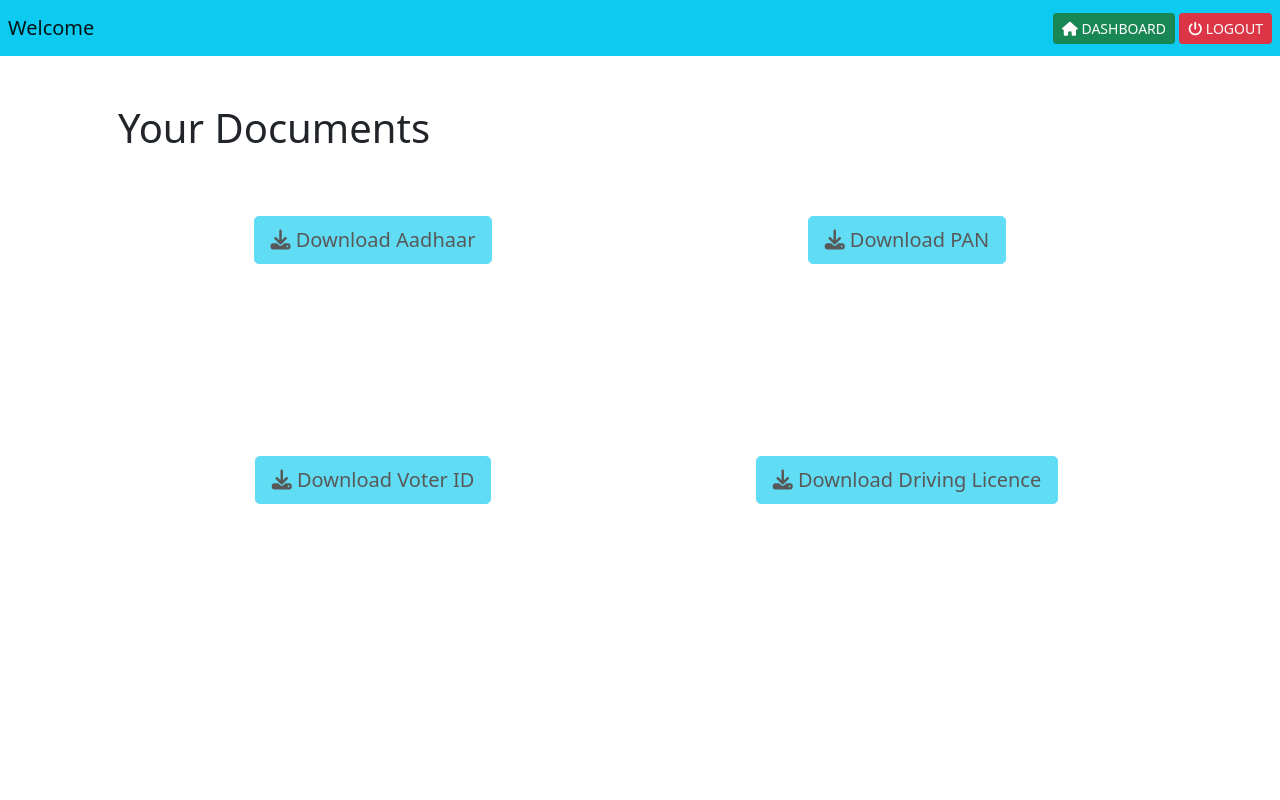
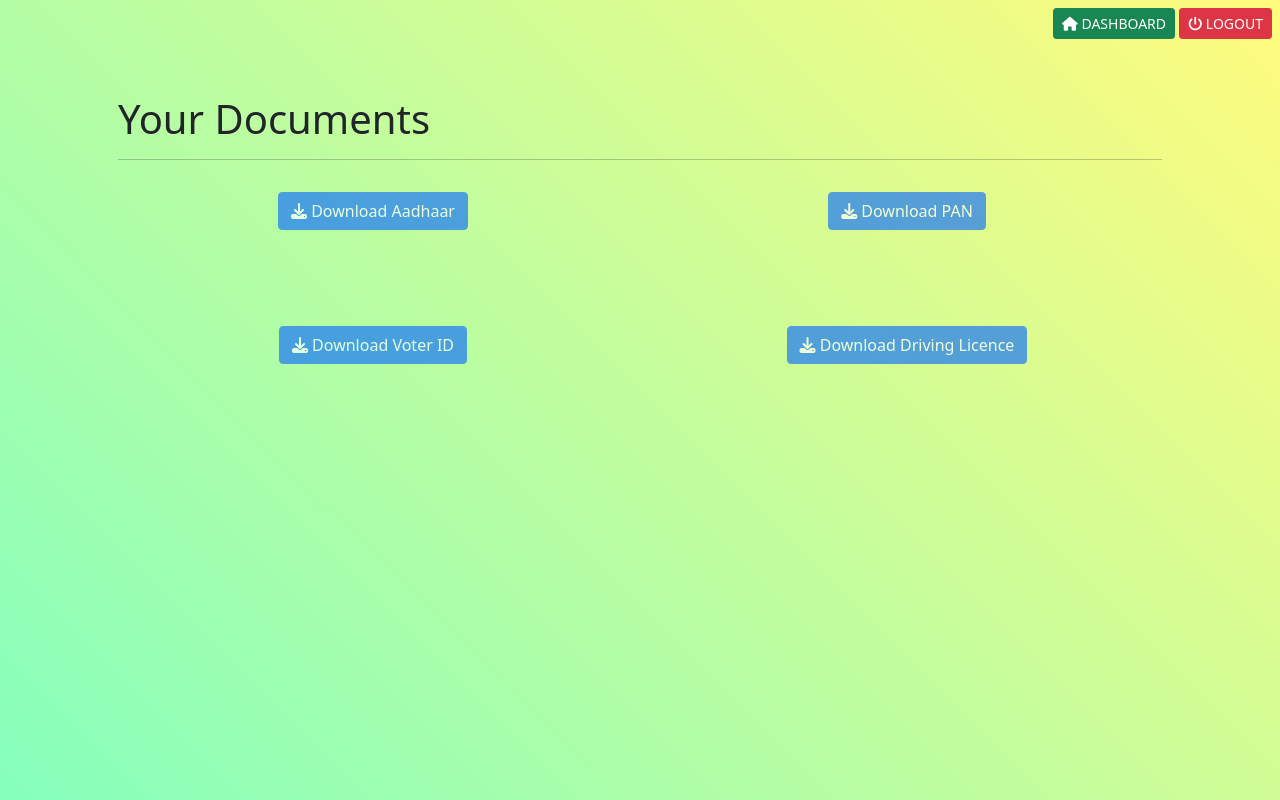
Before and after one commit to shadmanmd/pocket-certificate, a Flask app: template project/templates/citizen-view-doc.html in a window 1280 px wide. Run offline with Flask 2, Linux system fonts and the light colour scheme; the template is opened without the code that fills it, so the values that code supplies are empty; some libraries are stand-ins or nearby versions.

Commit message:
citizen ui improve

```diff
--- /dev/null
+++ b/project/static/citizen.css
@@ -0,0 +1,11 @@
+html,
+body {
+  height: 100%;
+}
+
+body {
+  background-color: #85ffbd;
+  background-image: linear-gradient(45deg, #85ffbd 0%, #fffb7d 100%);
+  background-repeat: no-repeat;
+  background-attachment: fixed;
+}
--- a/project/templates/citizen-view-doc.html
+++ b/project/templates/citizen-view-doc.html
@@ -1,7 +1,12 @@
 {% extends "layout.html" %} {% block title %}Citizen | View Documents{% endblock
-%} {% block content %}
-<nav class="navbar navbar-light bg-info p-2">
-  <a href="/citizen/dashboard" class="navbar-brand">Welcome {{docs[1]}}</a>
+%} {% block css %}<link
+  rel="stylesheet"
+  type="text/css"
+  href="{{ url_for('static', filename='citizen.css') }}"
+/>
+{% endblock %} {% block content %}
+<nav class="navbar p-2">
+  <a href="/citizen/dashboard" class="navbar-brand"></a>
   <div class="float-end">
     <a href="/citizen/dashboard" class="btn btn-sm btn-success" role="button"
       ><i class="fas fa-home"></i> DASHBOARD</a
@@ -33,20 +38,22 @@
     ></button>
   </div>
   {% endif %} {% endif %}
-  <h1 class="pb-2">Your Documents</h1>
-  <div class="row">
+  <h1>Your Documents</h1>
+  <hr />
+  <div class="row pt-3">
     <div class="col-6 text-center px-5 pb-5">
       {% if docs[2] %}
       <a
         href="/downloads/aadhaar_id/{{docs[0]}}"
         onclick="confirmAadhaar('{{docs[2]}}', event)"
-        class="btn btn-lg btn-info m-5"
+        class="btn btn-primary"
       >
         <i class="fas fa-download"></i> Download Aadhaar
       </a>
+      <br />
       <a href="/fogot-key/aadhaar">Forgot Private Key?</a>
       {% else %}
-      <button disabled class="btn btn-lg btn-info m-5">
+      <button disabled class="btn btn-primary">
         <i class="fas fa-download"></i> Download Aadhaar
       </button>
       {% endif %}
@@ -56,13 +63,14 @@
       <a
         href="/downloads/pan_id/{{docs[0]}}"
         onclick="confirmPan('{{docs[3]}}', event)"
-        class="btn btn-lg btn-info m-5"
+        class="btn btn-primary"
       >
         <i class="fas fa-download"></i> Download PAN
       </a>
+      <br />
       <a href="/fogot-key/pan">Forgot Private Key?</a>
       {% else %}
-      <button disabled class="btn btn-lg btn-info m-5">
+      <button disabled class="btn btn-primary">
         <i class="fas fa-download"></i> Download PAN
       </button>
       {% endif %}
@@ -74,13 +82,14 @@
       <a
         href="/downloads/voter_id/{{docs[0]}}"
         onclick="confirmVoter('{{docs[4]}}', event)"
-        class="btn btn-lg btn-info m-5"
+        class="btn btn-primary"
       >
         <i class="fas fa-download"></i> Download Voter ID
       </a>
+      <br />
       <a href="/fogot-key/voter">Forgot Private Key?</a>
       {% else %}
-      <button disabled class="btn btn-lg btn-info m-5">
+      <button disabled class="btn btn-primary">
         <i class="fas fa-download"></i> Download Voter ID
       </button>
       {% endif %}
@@ -90,13 +99,14 @@
       <a
         href="/downloads/driving_id/{{docs[0]}}"
         onclick="confirmDriving('{{docs[5]}}', event)"
-        class="btn btn-lg btn-info m-5"
+        class="btn btn-primary"
       >
         <i class="fas fa-download"></i> Download Driving Licence
       </a>
+      <br />
       <a href="/fogot-key/driving">Forgot Private Key?</a>
       {% else %}
-      <button disabled class="btn btn-lg btn-info m-5">
+      <button disabled class="btn btn-primary">
         <i class="fas fa-download"></i> Download Driving Licence
       </button>
       {% endif %}
```
Also changed, not shown: project/templates/citizen-dashboard.html (+49 -16 lines), project/templates/citizen-give-feedback.html (+8 -3 lines).
